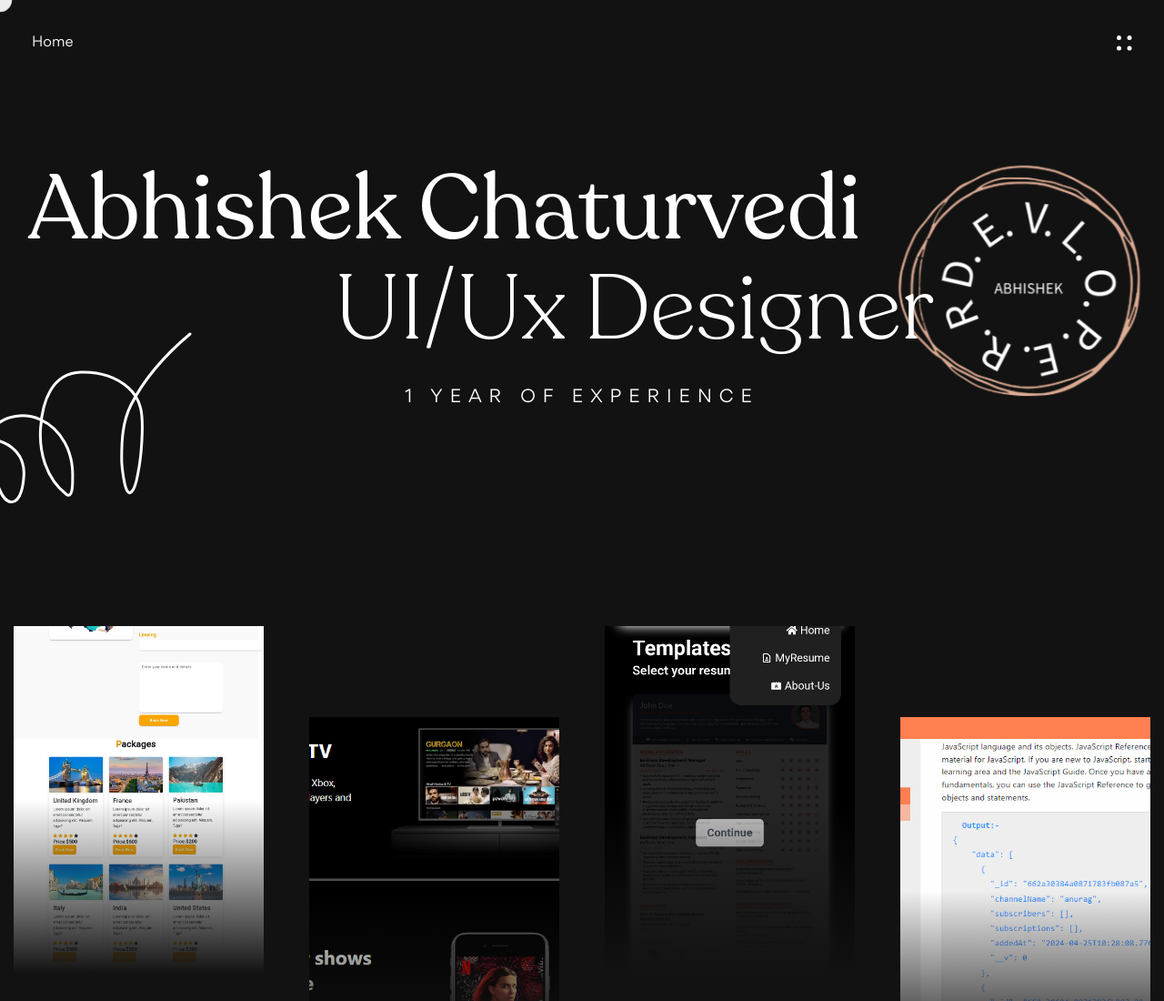
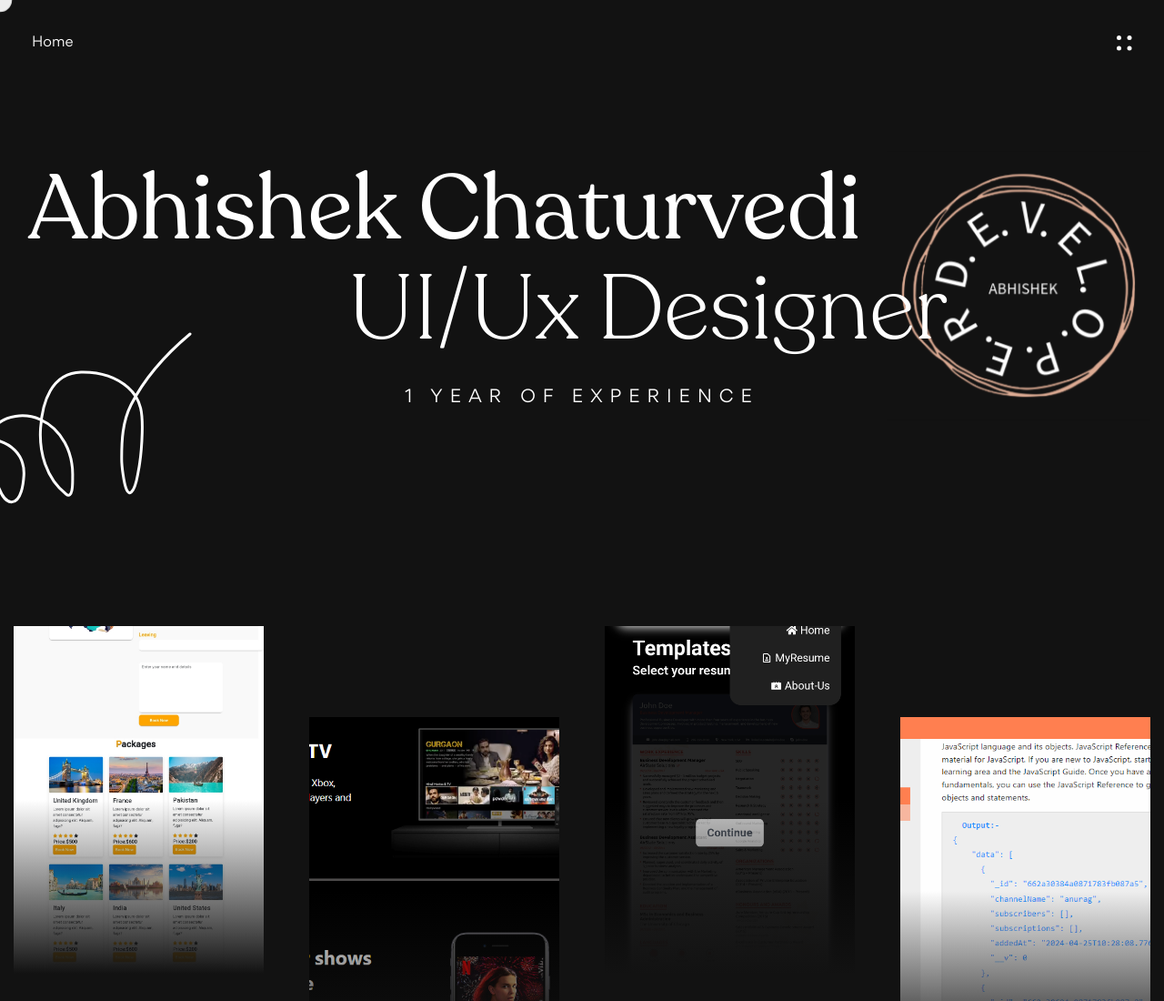
Before and after one commit to AbhishekJsX10/PortFolio, a plain HTML site: page index.html in a window 1280 px wide. Shown: the top 1100 px of the page at 91% size. Drawn offline with Linux system fonts and the light colour scheme.

Commit message:
initial commit changes

```diff
--- a/assets/css/style.css
+++ b/assets/css/style.css
@@ -44,7 +44,7 @@
   --ff-gordita: "Gordita", sans-serif;
 
   --fs-1: 6rem;
-  --fs-2: 5rem;
+  --fs-2: 3.5rem;
   --fs-3: 3.8rem;
   --fs-4: 2.8rem;
   --fs-5: 2.6rem;
@@ -488,7 +488,7 @@ body.active { overflow: hidden; }
   top: 0;
   left: 50%;
   transform: translateX(-50%);
-  width: 300px;
+  width: 270px;
   font-weight: inherit;
   display: flex;
 }
--- a/index.html
+++ b/index.html
@@ -145,7 +145,7 @@
       <section class="section hero" id="home" aria-label="home">
         <div class="container">
 
-          <img src="./assets/images/logo2.png" width="322" height="322" alt="" class="hero-banner">
+          <img src="./assets/Project_images/edited/editedLOGO2.png" width="322" height="322" alt="" class="hero-banner">
 
           <div class="hero-content">
 
```
Also changed, not shown: assets/Project_images/edited/editedLOGO2.png (added), assets/Project_images/edited/edited_logo.png (added).
